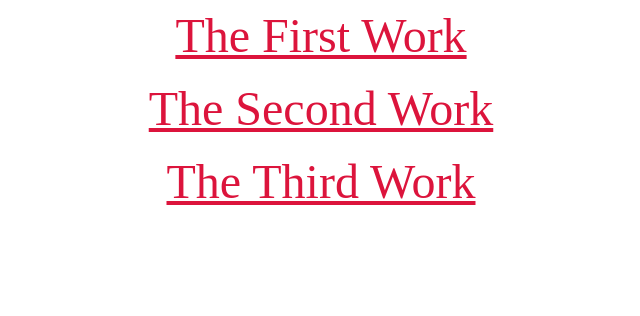
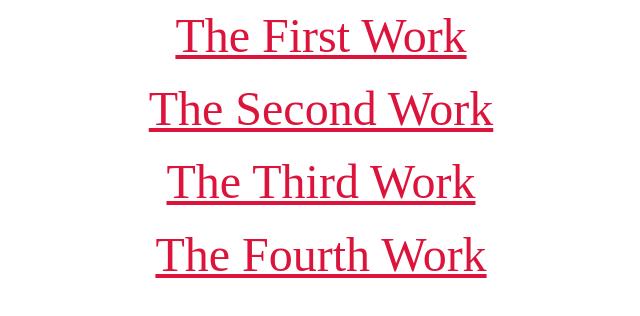
Before and after one commit to CharlieHsiang/CharlieHsiang.github.io, a plain HTML site: page web_work_list/index.html in a window 1280 px wide. Shown: the whole page, without its empty margins (319-959 px from the left). Drawn offline with Linux system fonts and the light colour scheme.

Commit message:
Update index.html

```diff
--- a/web_work_list/index.html
+++ b/web_work_list/index.html
@@ -8,6 +8,8 @@
 		<br>
 		<font size="7" face="copperplate gothic light" ><div align="center"><a href="https://charliehsiang.github.io/the_second_work/" style="color: crimson;">The Second Work</a></font></div>
 		<br>
-	    <font size="7" face="copperplate gothic light" ><div align="center"><a href="https://charliehsiang.github.io/the_third_work/js/information_page.html" style="color: crimson;">The Third Work</a></font></div>
+	    	<font size="7" face="copperplate gothic light" ><div align="center"><a href="https://charliehsiang.github.io/the_third_work/js/information_page.html" style="color: crimson;">The Third Work</a></font></div>
+		<br>
+		<font size="7" face="copperplate gothic light" ><div align="center"><a href="https://charliehsiang.github.io/the_fourth_work/Home.html" style="color: crimson;">The Fourth Work</a></font></div>
 	</body>
 </html>
```
